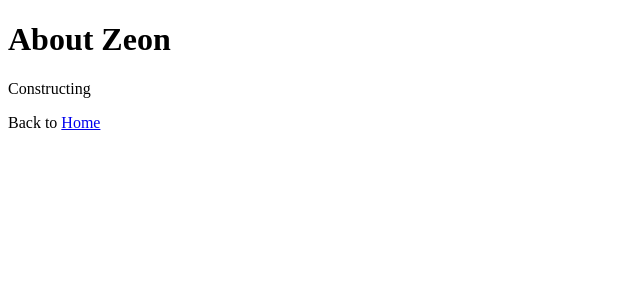
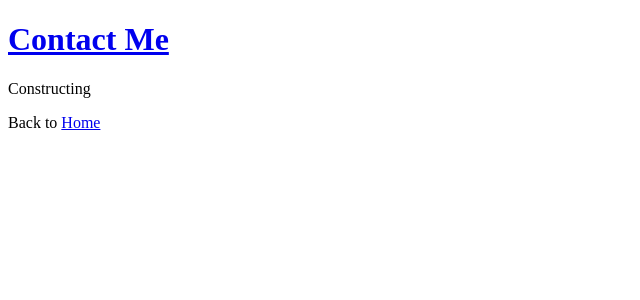
Before and after one commit to scplay/cf-nextjs-site, a Next.js app: page /about in a window 1280 px wide. Shown: the top 300 px of the page, without its empty margins (0-640 px from the left). Built offline with nearby package versions, Linux system fonts and the light colour scheme.

Commit message:
add contact me

```diff
--- a/app/about/page.tsx
+++ b/app/about/page.tsx
@@ -3,7 +3,7 @@ import Link from "next/link";
 export default function About() {
   return (
     <>
-      <h1>About Zeon</h1>
+      <h1><a href="https://cv.zeon.wang/cv/">Contact Me</a></h1>
       <p>Constructing</p>
       <div>
         Back to <Link href="/">Home</Link>
```
